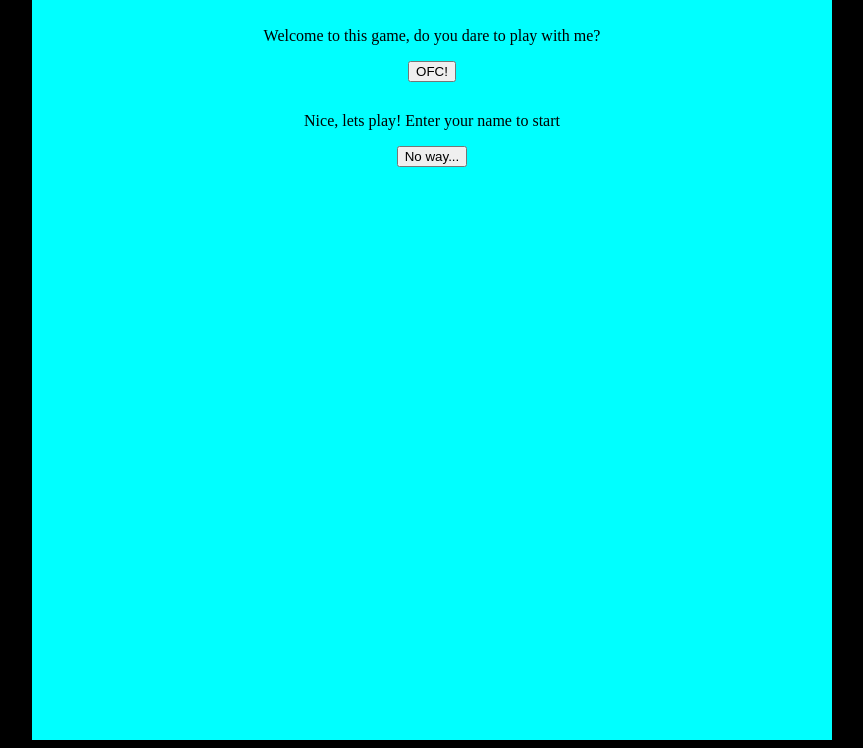
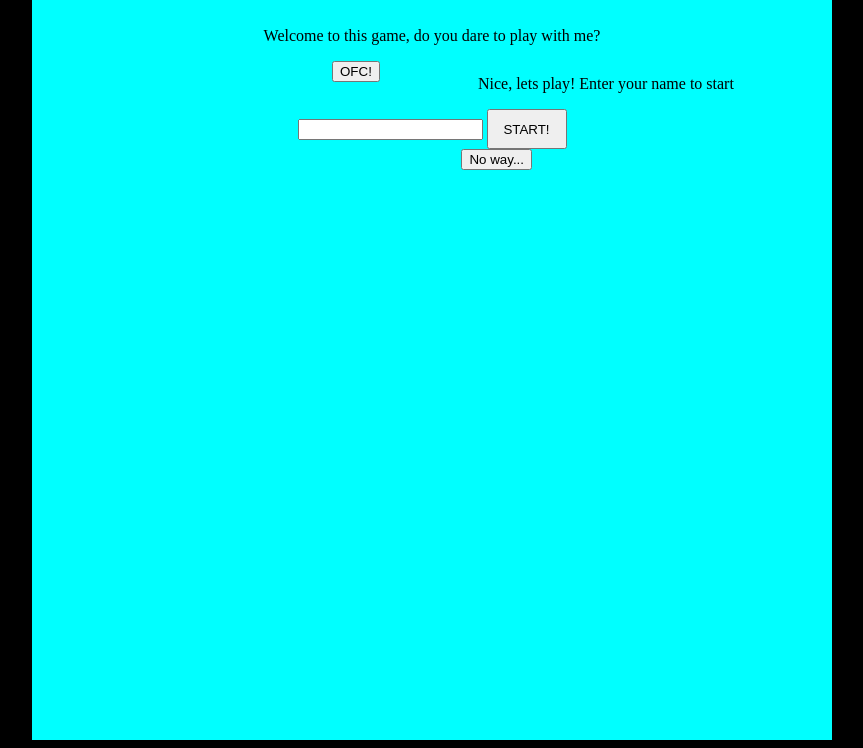
Before and after one commit to Myekman/tic_tac_toe, a plain HTML site: page index.html in a window 1280 px wide. Both pictures are taken after a click on the button "OFC!". Shown: the part 160-908 px from the top of the page, without its empty margins (208-1071 px from the left). Drawn offline with Linux system fonts and the light colour scheme.

Commit message:
add input and start button when to start game

```diff
--- a/assets/css/style.css
+++ b/assets/css/style.css
@@ -2,6 +2,8 @@ body {
     text-align: center;
     background-color: black;
 }
+
+/* Welcome page */
 
 h1 {
     padding-top: 30px;
@@ -12,7 +14,7 @@ p {
     margin-top: 30px;
 }
 
-.game {
+.welcome-container {
     height: 800px;
     width: 800px;
     background-color: aqua;
@@ -21,6 +23,33 @@ p {
     margin-top: 100px;
 }
 
-.name {
-    color: red;
+#input-name {
+    display: none;
+    margin-left: auto;
+    margin-right: auto;
+
 }
+
+#start-button {
+    display: none;
+    margin-left: auto;
+    margin-right: auto;
+    height: 40px;
+    width: 80px;
+    padding: 5px;
+
+}
+
+.button {
+    margin-top: 20px;
+}
+
+#yes {
+    float: left;
+    margin-left: 300px;
+}
+
+#no {
+    float: right;
+    margin-right: 300px;
+}
--- a/assets/js/script.js
+++ b/assets/js/script.js
@@ -1,8 +1,12 @@
 
 
 function letsPlay() {
+
 let message1;
 document.getElementById("message1").innerHTML = "Nice, lets play! Enter your name to start"
+document.getElementById("input-name").style.display = "inline";
+document.getElementById("start-button").style.display = "inline";
+
 }
 
 function dontPlay() {
--- a/index.html
+++ b/index.html
@@ -9,12 +9,17 @@
     <title>Tic Tac Toe</title>
 </head>
 <body>
-    <section class="game">
+    <section class="welcome-container">
     <h1>Tic Tac Toe</h1>
     <p>Welcome to this game, do you dare to play with me?</p>
-    <button type="button" onclick="letsPlay()" class="button" id="yes">OFC!</button>
+    <button type="button" onclick="letsPlay()" class="choise-button" id="yes">OFC!</button>
     <p id="message1"></p>
-    <button onclick="dontPlay()" class="button" id="no">No way...</button>
+    <div id="play-game">
+    <input type="text" id="input-name">
+    <button type="submit" id="start-button">START!</button>
+    </div>
+
+    <button onclick="dontPlay()" class="choise-button" id="no">No way...</button>
     <p id="message2"></p>
     </section>
 
```
